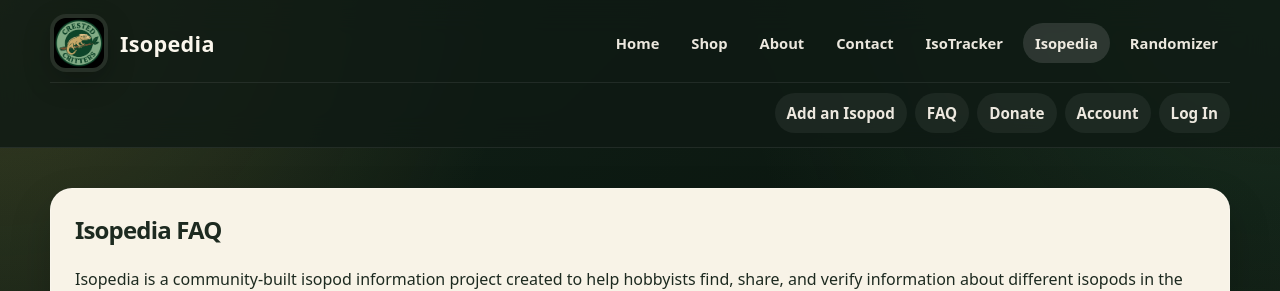
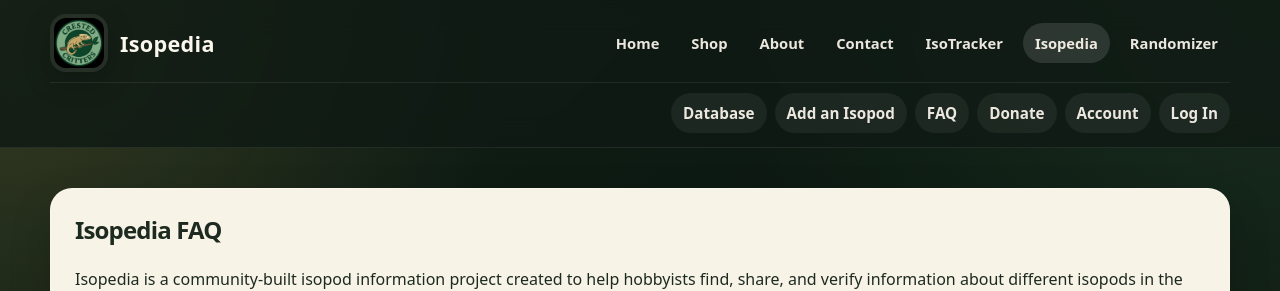
Before and after one commit to coxusw/CrestedCritters, a Jekyll site: the page isopedia/faq.html, which Jekyll copies as it is, in a window 1280 px wide. Shown: the top 291 px of the page. Built offline with Jekyll 4.4.1, drawn with Linux system fonts in a browser that asks for light colours.

Commit message:
Add Database link to Isopedia navigation

```diff
--- a/isopedia/faq.html
+++ b/isopedia/faq.html
@@ -28,6 +28,7 @@
       </nav>
     </div>
     <nav class="nav-links isopedia-links" aria-label="Isopedia navigation">
+      <a href="index.html">Database</a>
       <a href="contribute.html">Add an Isopod</a>
       <a id="verifyLink" href="verify.html" hidden>Verify</a>
       <a href="faq.html">FAQ</a>
```
